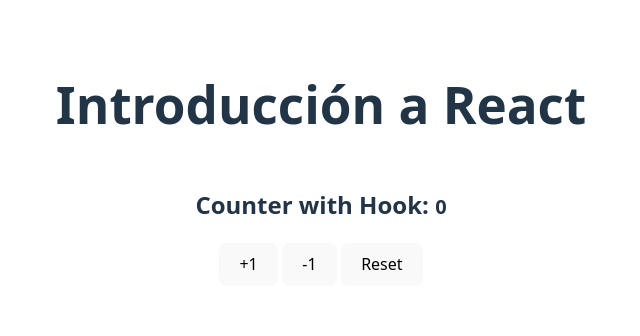
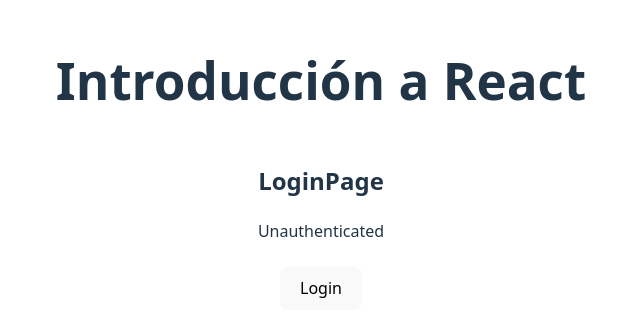
Before and after one commit to mayen5/React-Foundation, a React (Vite) app: page / in a window 1280 px wide. Shown: the part 236-572 px from the top of the page, without its empty margins (319-959 px from the left). Built offline with nearby package versions, Linux system fonts and the light colour scheme.

Commit message:
feat: zustand context

```diff
--- a/package.json
+++ b/package.json
@@ -11,7 +11,8 @@
   },
   "dependencies": {
     "react": "^19.1.1",
-    "react-dom": "^19.1.1"
+    "react-dom": "^19.1.1",
+    "zustand": "^5.0.8"
   },
   "devDependencies": {
     "@eslint/js": "^9.36.0",
--- a/src/App.tsx
+++ b/src/App.tsx
@@ -1,6 +1,7 @@
 import {
   // Counter,
-  CounterWithHook
+  // CounterWithHook,
+  LoginPage
 } from './components';
 // import {
 // BasicTypes,
@@ -16,7 +17,8 @@
       {/* <ObjectLiterals /> */}
       {/* <BasicFunctions /> */}
       {/* <Counter /> */}
-      <CounterWithHook />
+      {/* <CounterWithHook /> */}
+      <LoginPage />
     </main>
   )
 }
--- /dev/null
+++ b/src/components/LoginPage.tsx
@@ -0,0 +1,45 @@
+import { useEffect } from 'react';
+import { useAuthStore } from '../store/auth.store'
+
+export const LoginPage = () => {
+
+    const authStatus = useAuthStore(state => state.state);
+    const user = useAuthStore(state => state.user);
+    const login = useAuthStore(state => state.login);
+    const logout = useAuthStore(state => state.logout);
+
+    useEffect(() => {
+        login('john.doe@example.com', 'password123');
+        setTimeout(() => {
+            logout();
+        }, 3000);
+        // eslint-disable-next-line react-hooks/exhaustive-deps
+    }, []);
+
+    if (authStatus === 'checking') {
+        return <h3>Loading...</h3>
+    }
+
+    return (
+        <>
+            <h2>LoginPage</h2>
+
+            {authStatus === 'authenticated'
+                ? <div>
+                    <pre>
+                        Authenticated as: {JSON.stringify(user, null, 2)}
+                    </pre>
+                </div>
+                : <div>
+                    Unauthenticated
+                </div>
+            }
+            <br />
+            {
+                authStatus === 'authenticated'
+                    ? <button onClick={logout}>Logout</button>
+                    : <button onClick={() => login('john.doe@example.com', 'password123')}>Login</button>
+            }
+        </>
+    )
+}
--- a/src/components/index.ts
+++ b/src/components/index.ts
@@ -1,2 +1,3 @@
 export * from './Counter';
 export * from './CounterWithHook';
+export * from './LoginPage';
--- /dev/null
+++ b/src/store/auth.store.ts
@@ -0,0 +1,45 @@
+import { create } from 'zustand';
+
+interface AuthState {
+    state: 'checking' | 'authenticated' | 'unauthenticated';
+    token?: string;
+    user?: {
+        id: string;
+        name: string;
+        email: string;
+        password: string;
+    };
+
+    login: (email: string, password: string) => void;
+    logout: () => void;
+}
+
+export const useAuthStore = create<AuthState>((set) => ({
+    state: 'checking',
+    token: undefined,
+    user: undefined,
+
+    login: (email: string, password: string) => {
+        // Simulate an API call
+        setTimeout(() => {
+            set({
+                state: 'authenticated',
+                token: 'fake-jwt-token',
+                user: {
+                    id: '1',
+                    name: 'John Doe',
+                    email: email,
+                    password: password
+                }
+            });
+        }, 1000);
+    },
+
+    logout: () => {
+        set({
+            state: 'unauthenticated',
+            token: undefined,
+            user: undefined
+        });
+    }
+}));
```
Also changed, not shown: 1 other file (tests, documents, lock files or other folders).
